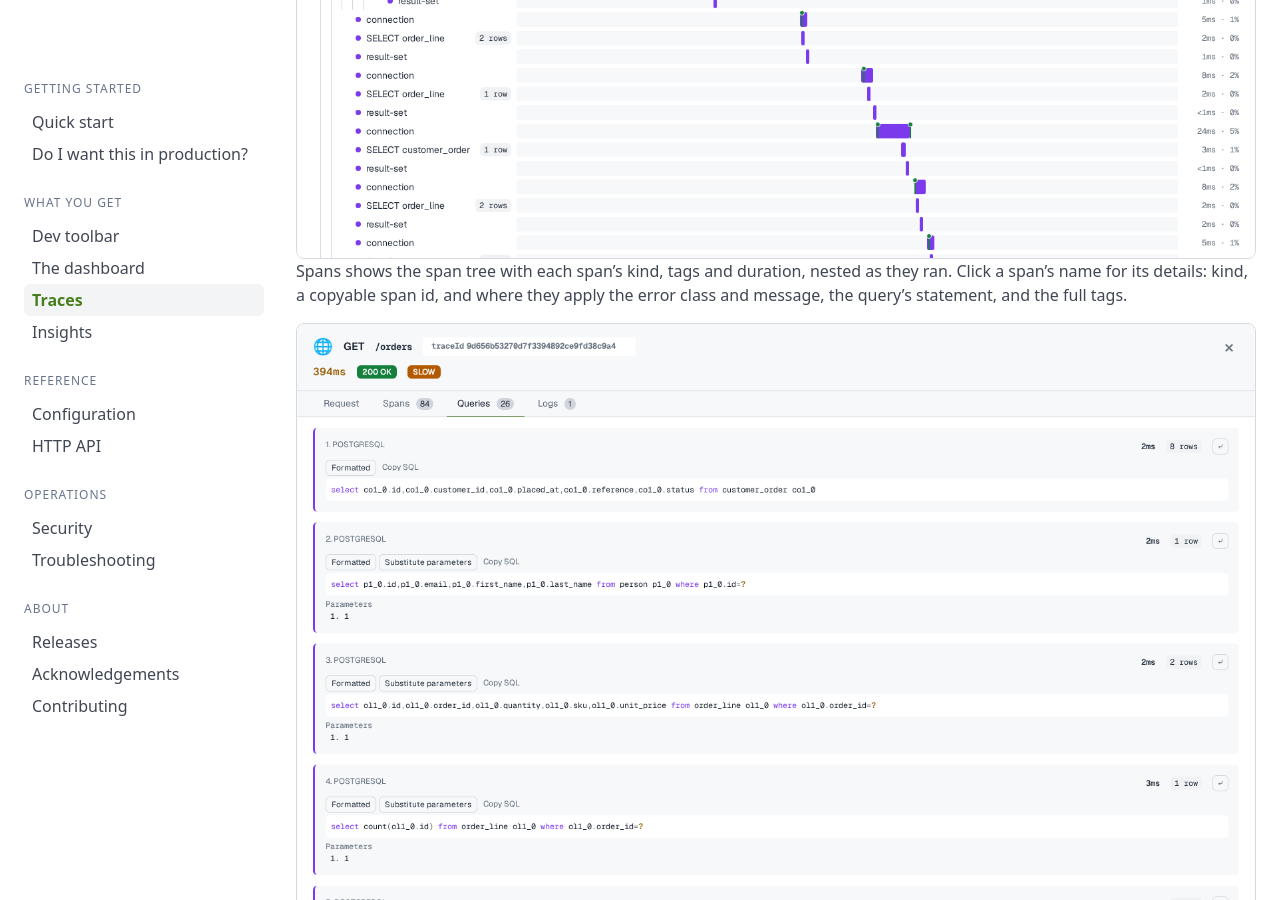
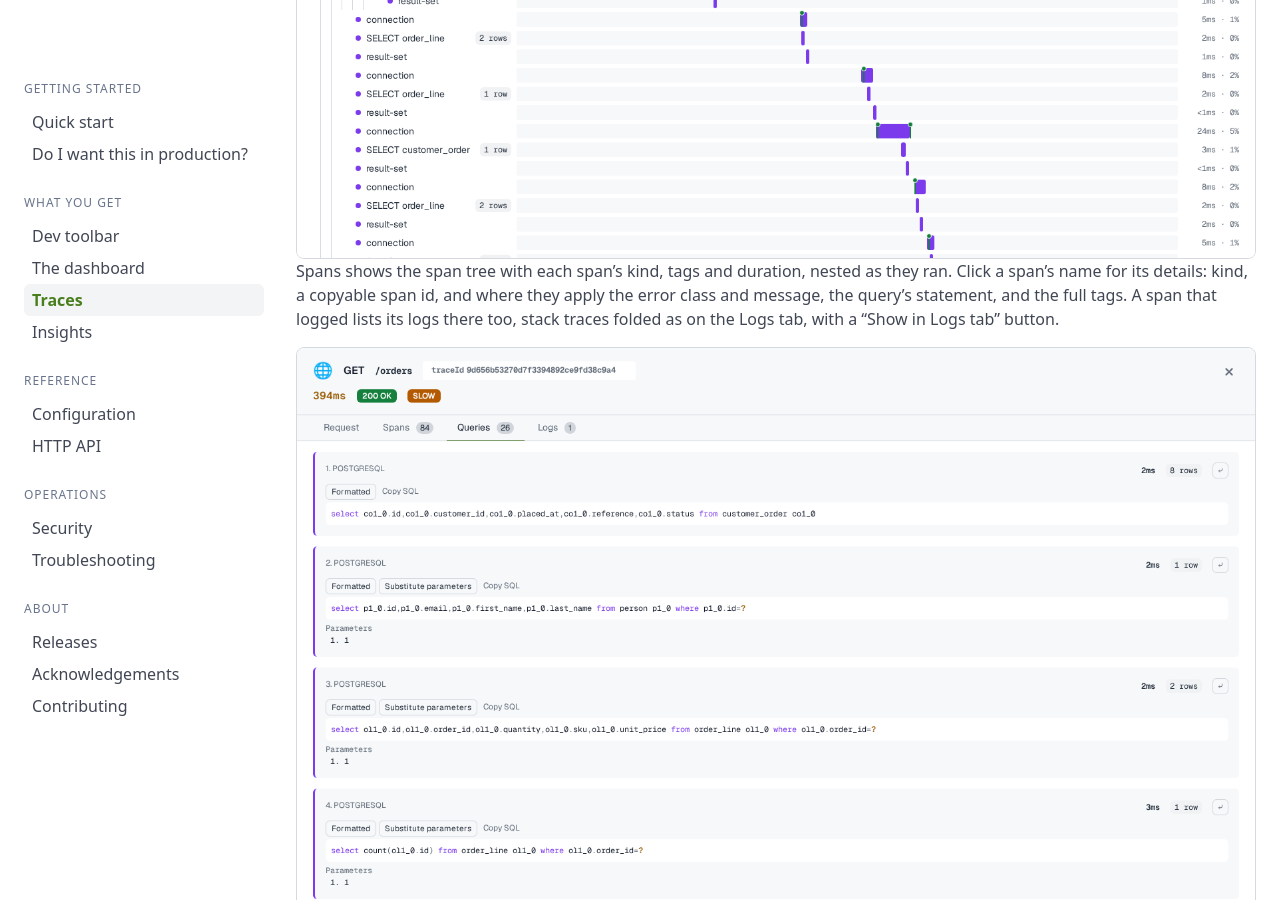
Before and after one commit to peekaboot-org/peekaboot-org.github.io, a Jekyll site: the page built from docs/traces.md, in a window 1280 px wide and 900 px high, scrolled down 3974 px. Built offline with Jekyll 4.4.1, drawn with Linux system fonts in a browser that asks for light colours.

Commit message:
docs: list a span's logs in its details

```diff
--- a/docs/traces.md
+++ b/docs/traces.md
@@ -150,7 +150,8 @@ tabs and opens on Spans.
 
 Spans shows the span tree with each span's kind, tags and duration, nested as they ran. Click
 a span's name for its details: kind, a copyable span id, and where they apply the error class
-and message, the query's statement, and the full tags.
+and message, the query's statement, and the full tags. A span that logged lists its logs there
+too, stack traces folded as on the Logs tab, with a "Show in Logs tab" button.
 
 <figure class="image">
   <img src="{{ '/assets/img/screenshots/trace-detail-queries-light.png' | relative_url }}"
```
